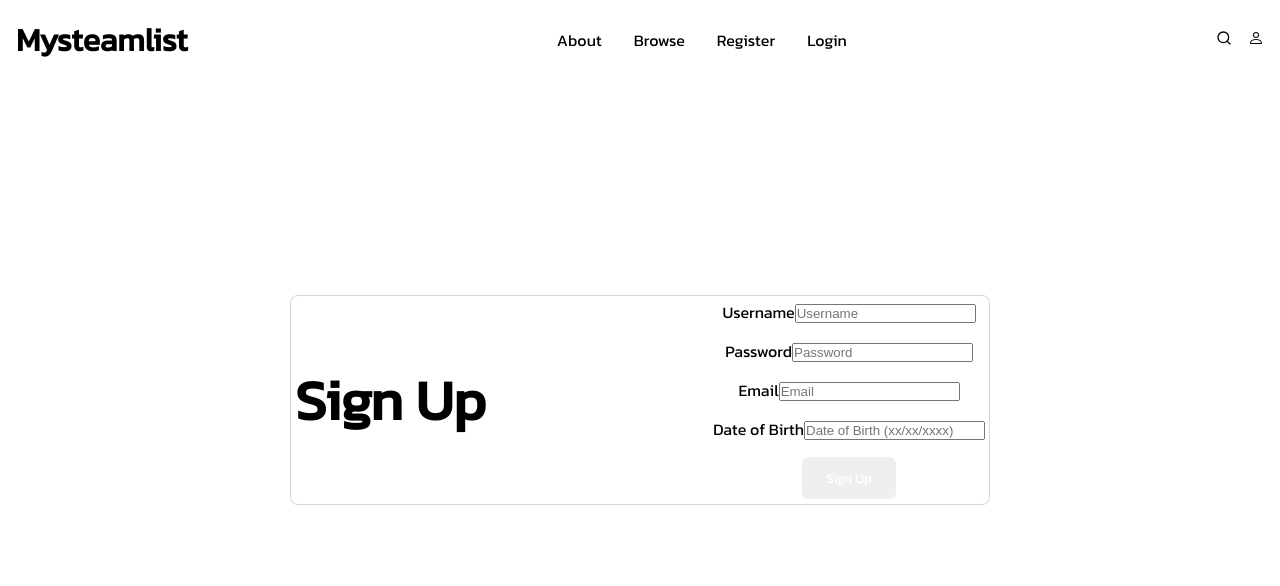
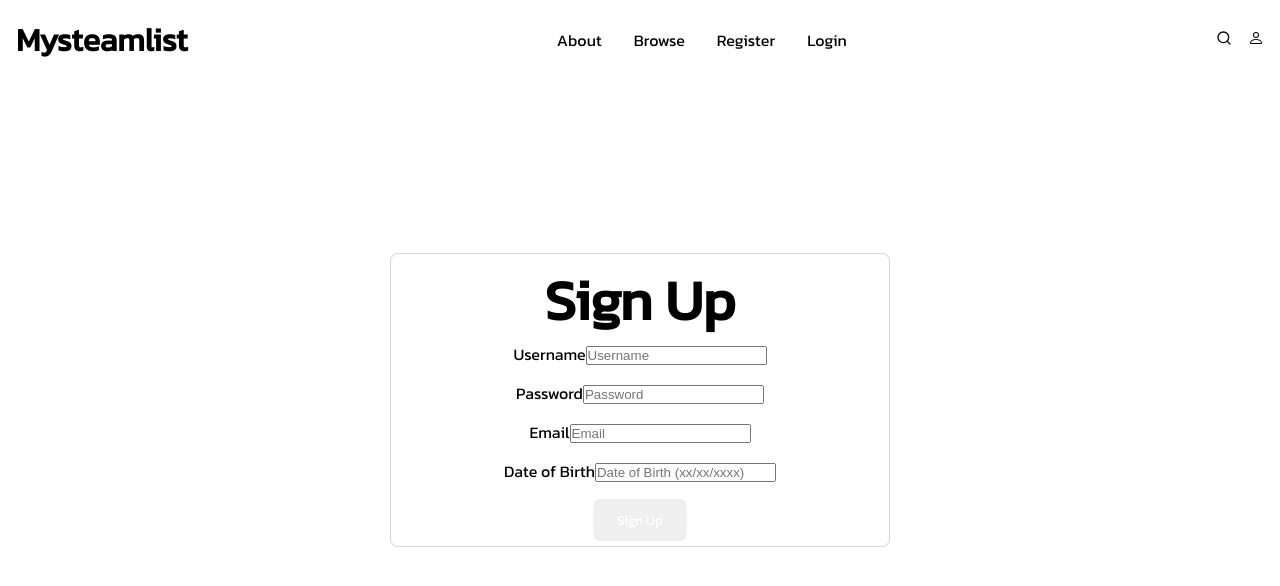
Before and after one commit to JimtheBurger/PoOOS-LargeProject, a React (Create React App) app in the folder frontend/: page /register in a window 1280 px wide. Shown: the top 586 px of the page. Built offline with nearby package versions, Linux system fonts and the light colour scheme.

Commit message:
Register Changes

```diff
--- a/frontend/src/components/Register/register.css
+++ b/frontend/src/components/Register/register.css
@@ -17,11 +17,12 @@
     background-color: #ffffffcc;
     color: #000;
     justify-content: space-between;
+    flex-direction: column;
     align-items: center;
     border: 1px solid #cccc;
     padding: 4px;
     border-radius: 8px;
-    max-width: 700px;
+    max-width: 500px;
     width: 100%;
     margin: 0 auto;
 }
```
